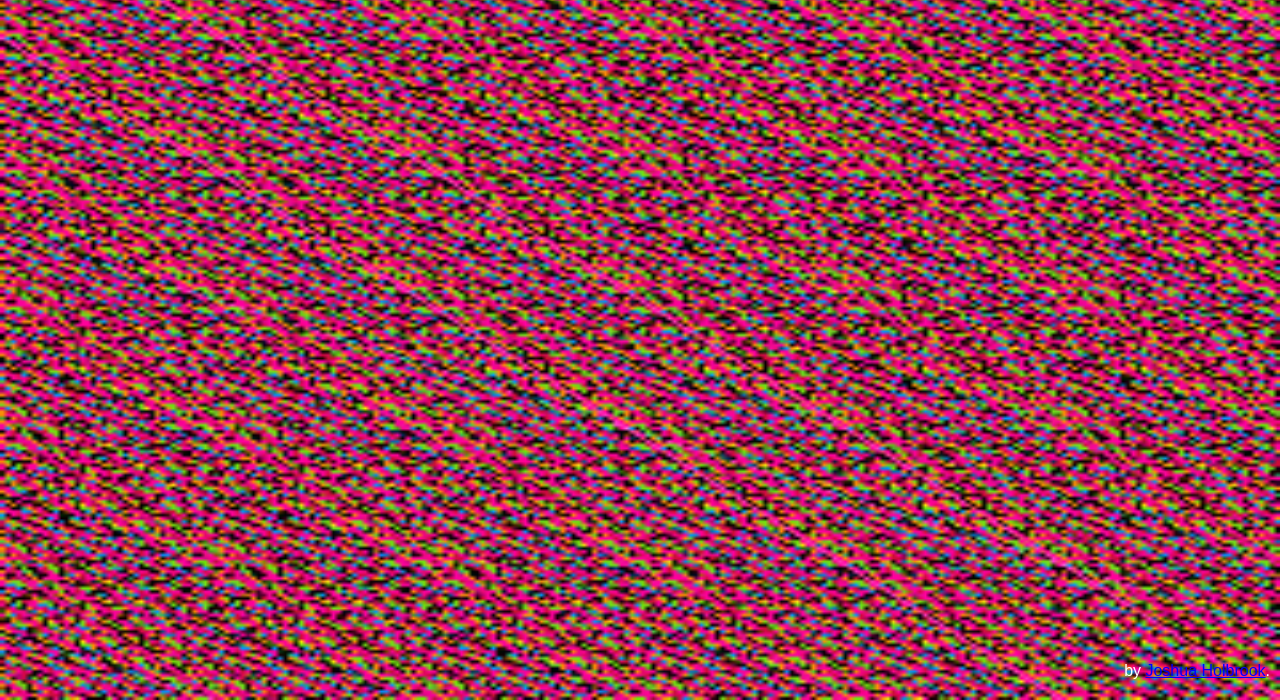
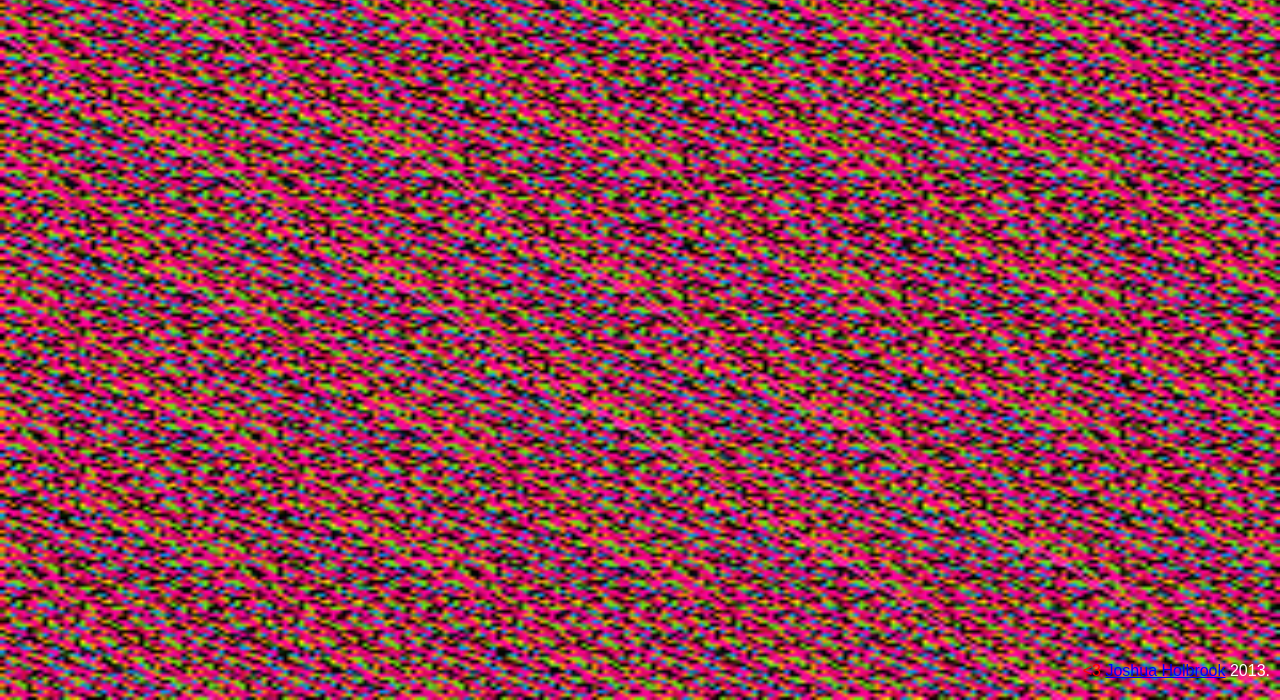
Before and after one commit to danfinlay/jesusabdullah.net, a plain HTML site: page catmap/index.html in a window 1280 px wide. Shown: the part 100-800 px from the top of the page. Drawn offline with Linux system fonts and the light colour scheme.

Commit message:
[ux] More awesome about message

```diff
--- a/catmap/index.html
+++ b/catmap/index.html
@@ -70,6 +70,6 @@
   <body>
     <h1 id="title">Arnold's Cat Map <small>(<a href="http://en.wikipedia.org/wiki/Arnold%27s_cat_map">about</a>)</small></h1>
     <canvas id="catmap"></canvas>
-    <span id="about">by <a href="http://jesuabdullah.net">Joshua Holbrook</a>.</span>
+    <span id="about"><span style="color: #f00">&lt;3</span> <a href="http://jesuabdullah.net">Joshua Holbrook</a> 2013.</span>
   </body>
 </html>
```
